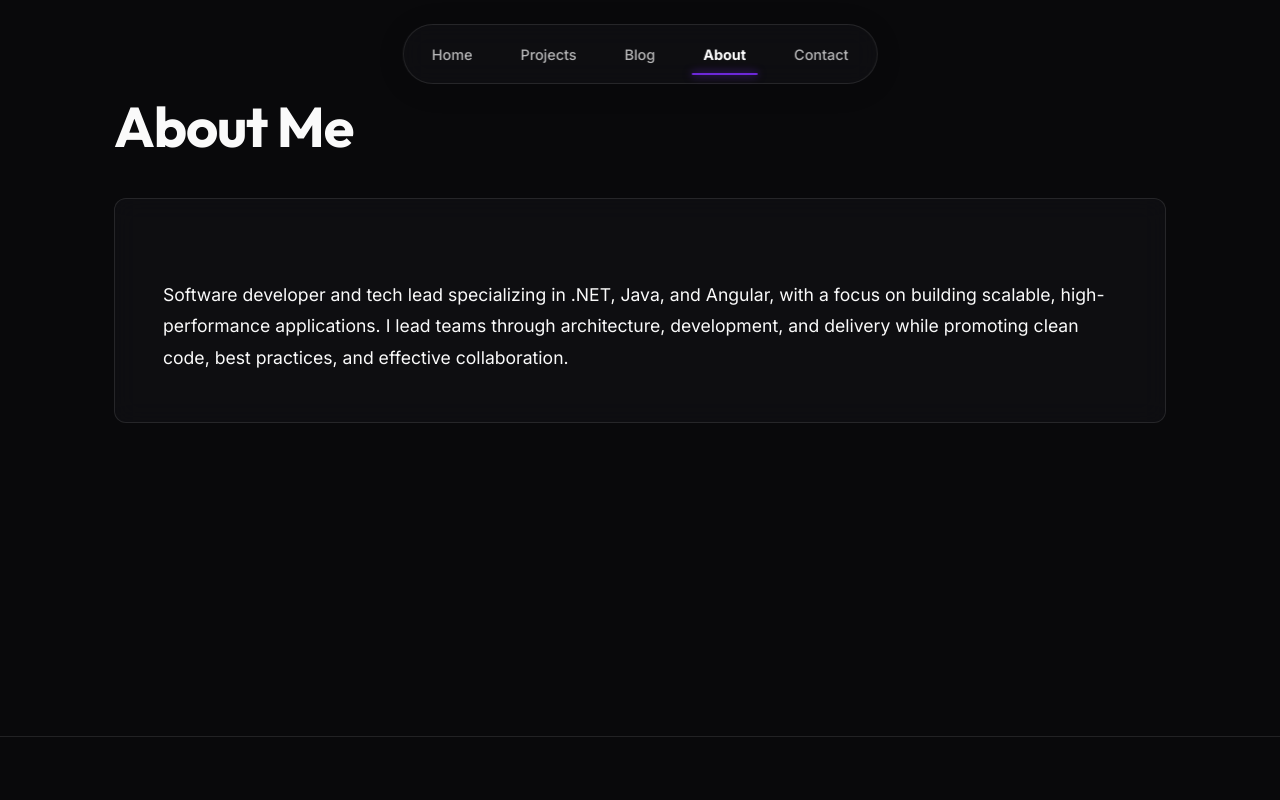
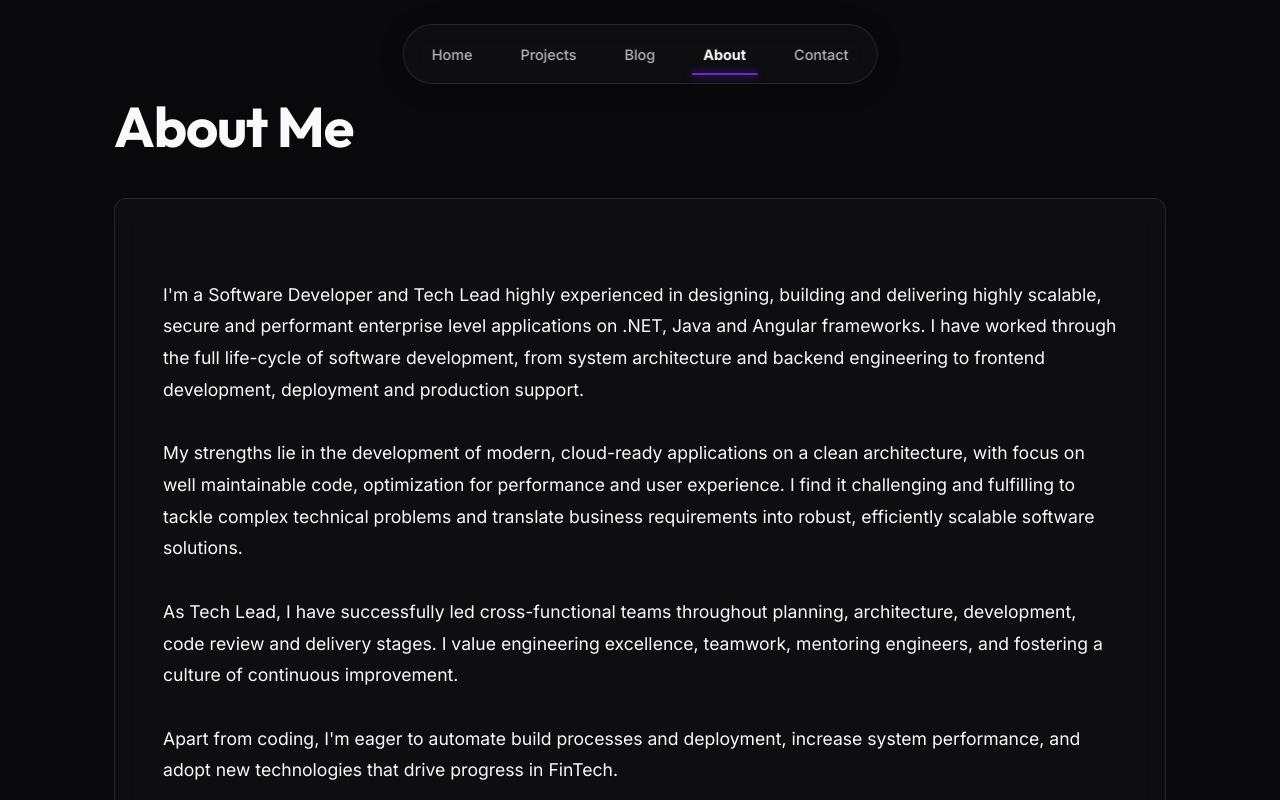
Before and after one commit to siddhartha1998/my-portfolio, a Next.js app: page /about in a window 1280 px wide. Shown: the top 800 px of the page. Built offline with nearby package versions, Linux system fonts and the light colour scheme.

Commit message:
change content of contact and about

```diff
--- a/components/About.tsx
+++ b/components/About.tsx
@@ -6,10 +6,28 @@ const About = () => {
       <h1 className="page-header">About Me</h1>
       <div className={`${styles.content} glass`}>
         <p className={styles.description}>
-          Software developer and tech lead specializing in .NET, Java, and Angular,
-          with a focus on building scalable, high-performance applications.
-          I lead teams through architecture, development, and delivery while
-          promoting clean code, best practices, and effective collaboration.
+          I'm a Software Developer and Tech Lead highly experienced in designing, building and delivering highly scalable,
+          secure and performant enterprise level applications on .NET, Java and Angular frameworks.
+          I have worked through the full life-cycle of software development, from system architecture
+          and backend engineering to frontend development, deployment and production support.
+        </p>
+         <p className={styles.description}>
+          My strengths lie in the development of modern, cloud-ready applications on a clean architecture,
+          with focus on well maintainable code, optimization for performance and user experience.
+          I find it challenging and fulfilling to tackle complex technical problems and translate business
+          requirements into robust, efficiently scalable software solutions.
+        </p>
+         <p className={styles.description}>
+          As Tech Lead, I have successfully led cross-functional teams throughout planning, architecture,
+          development, code review and delivery stages. I value engineering excellence, teamwork,
+          mentoring engineers, and fostering a culture of continuous improvement.
+        </p>
+        <p className={styles.description}>
+          Apart from coding, I'm eager to automate build processes and deployment, increase system performance,
+          and adopt new technologies that drive progress in FinTech.
+        </p>
+        <p className={styles.description}>
+          I am eager to contribute on ambitious projects, lead engineering efforts and build impactful technology solutions.
         </p>
       </div>
     </section>
--- a/components/Projects.tsx
+++ b/components/Projects.tsx
@@ -47,7 +47,7 @@ const Projects = async () => {
         <div className={styles.grid}>
           {dbProjects.length === 0 ? (
             <p style={{ textAlign: 'center', gridColumn: '1 / -1', color: 'hsl(var(--muted-foreground))' }}>
-              No projects added yet. Add some in the Admin Portal!
+              No projects added yet!
             </p>
           ) : (
             dbProjects.map((project, index) => (
```
Also changed, not shown: components/Contact.tsx (+4 -4 lines).
